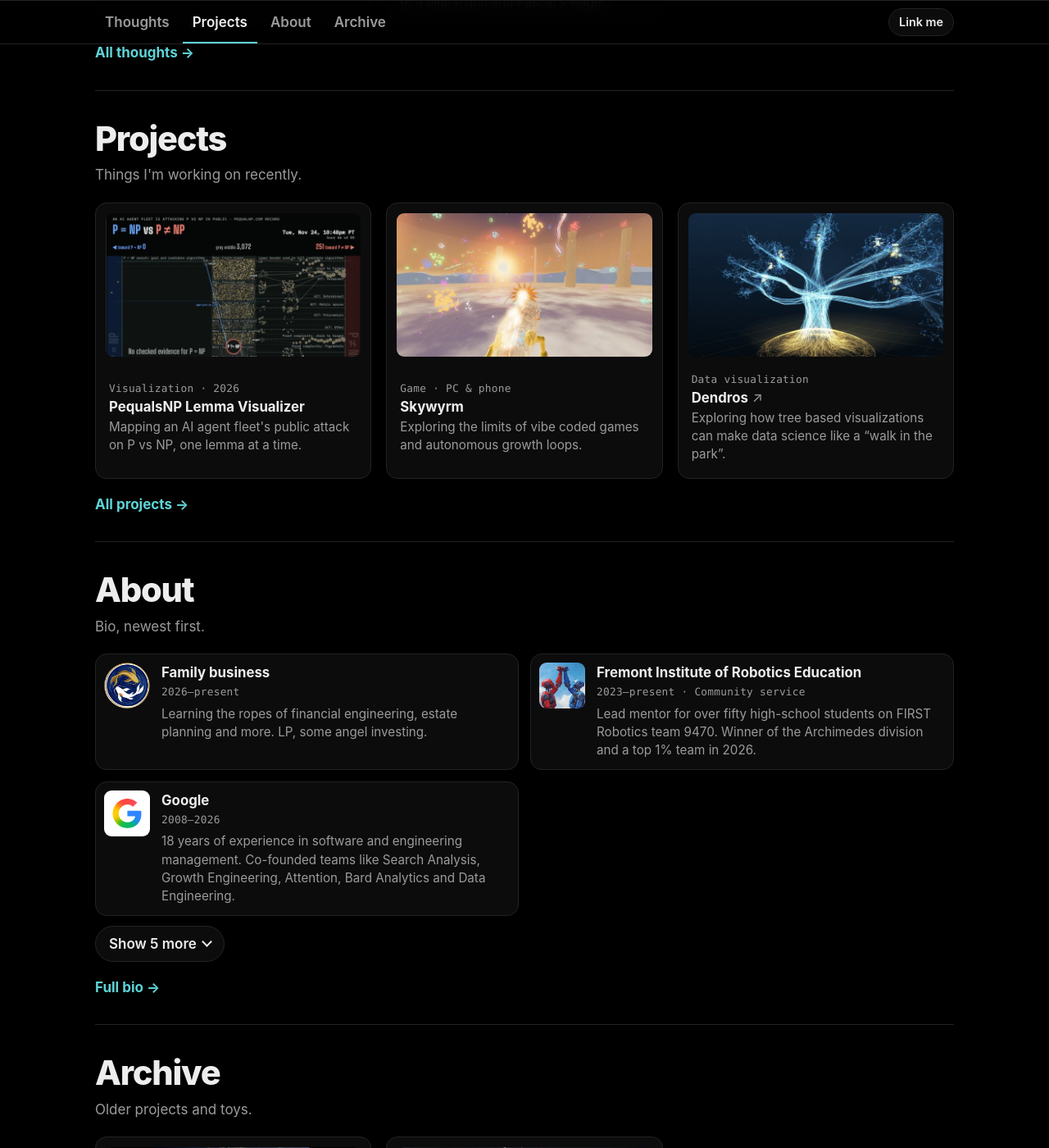
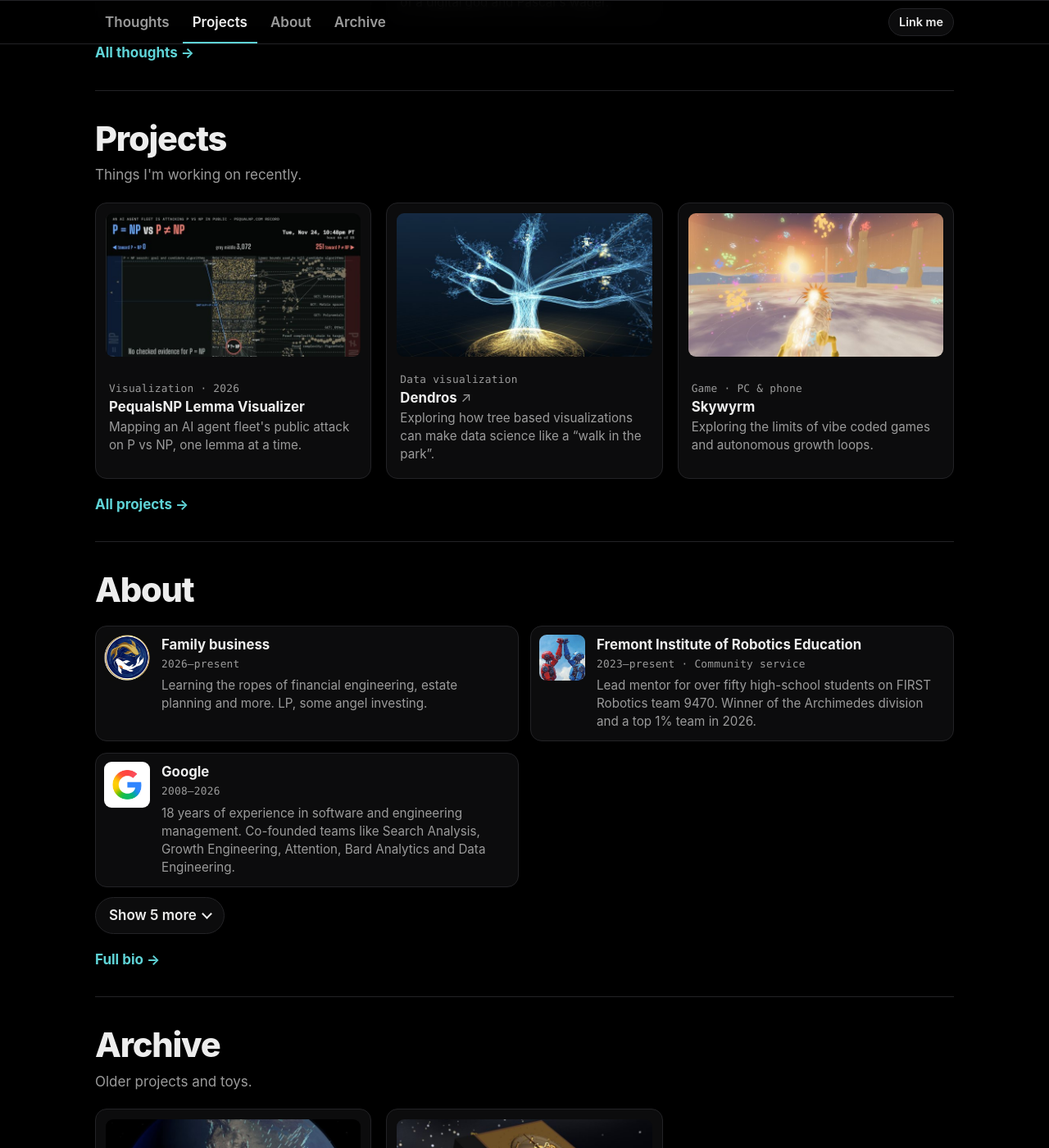
Before and after one commit to joelisjoel/joelisjoel.github.io, a Jekyll site: the page built from index.html, in a window 1280 px wide and 1400 px high, scrolled down 999 px. Shown: the whole window at 82% size. Built offline with Jekyll 4.4.1, drawn with Linux system fonts in a browser that asks for light colours.

Commit message:
Projects in the deck's order; drop the About blurb
- Projects: PequalsNP Lemma Visualizer, Dendros, Skywyrm
- About no longer has a blurb ("Bio, newest first."); sections without
  one skip the line instead of leaving an empty gap

Co-Authored-By: Claude Opus 5.5 <noreply@anthropic.com>
Claude-Session: https://claude.ai/code/session_019C3MjovY97mk1cbe7h5pxm

```diff
--- a/_data/home.yml
+++ b/_data/home.yml
@@ -134,6 +134,15 @@ sections:
           each lemma as stated or proved. Those show structure precisely. This
           one is built to show momentum at a glance.
 
+      - id: dendros
+        title: Dendros
+        meta: Data visualization
+        blurb: >-
+          Exploring how tree based visualizations can make data science like a
+          “walk in the park”.
+        image: /images/home/dendros.jpg
+        url: https://dendroslabs.com/
+
       - id: skywyrm
         title: Skywyrm
         meta: Game · PC & phone
@@ -168,18 +177,8 @@ sections:
           ad-free games are gifts, and they show anyone with an idea how far a
           spec can now go.
 
-      - id: dendros
-        title: Dendros
-        meta: Data visualization
-        blurb: >-
-          Exploring how tree based visualizations can make data science like a
-          “walk in the park”.
-        image: /images/home/dendros.jpg
-        url: https://dendroslabs.com/
-
   - id: about
     title: About
-    blurb: Bio, newest first.
     page: /about/
     see_all: Full bio
     style: list
--- a/_includes/home-section.html
+++ b/_includes/home-section.html
@@ -7,7 +7,9 @@
 <section class="section" id="{{ s.id }}" aria-labelledby="{{ s.id }}-h">
   <div class="section-head">
     <h2 id="{{ s.id }}-h"><a href="{{ s.page }}">{{ s.title }}</a></h2>
+    {%- if s.blurb %}
     <p class="section-blurb">{{ s.blurb }}</p>
+    {%- endif %}
   </div>
   <ul class="cards cards-{{ s.style | default: 'grid' }}">
     {%- for item in s.items limit:3 %}
--- a/_layouts/section.html
+++ b/_layouts/section.html
@@ -9,7 +9,9 @@ layout: default
 <div class="wrap page">
   <p class="crumb"><a href="/">Home</a> <span aria-hidden="true">/</span> {{ s.title }}</p>
   <h1>{{ s.title }}</h1>
+  {%- if s.blurb %}
   <p class="section-blurb">{{ s.blurb }}</p>
+  {%- endif %}
   {%- if s.long %}
   <div class="long">{{ s.long | markdownify }}</div>
   {%- endif %}
--- a/assets/site.css
+++ b/assets/site.css
@@ -287,11 +287,18 @@ a.status:hover { color: var(--ink); border-color: var(--accent); }
 
 .section h2 a { text-decoration: none; }
 
+.section-head { margin-bottom: 20px; }
+
 .section-blurb {
   max-width: 62ch;
-  margin: 8px 0 20px;
+  margin: 8px 0 0;
   color: var(--muted);
 }
+
+/* Section pages: same gap whether or not there's a blurb */
+.page .section-blurb { margin-bottom: 20px; }
+
+.page h1 + .entries { margin-top: 24px; }
 
 .see-all {
   display: inline-block;
```
